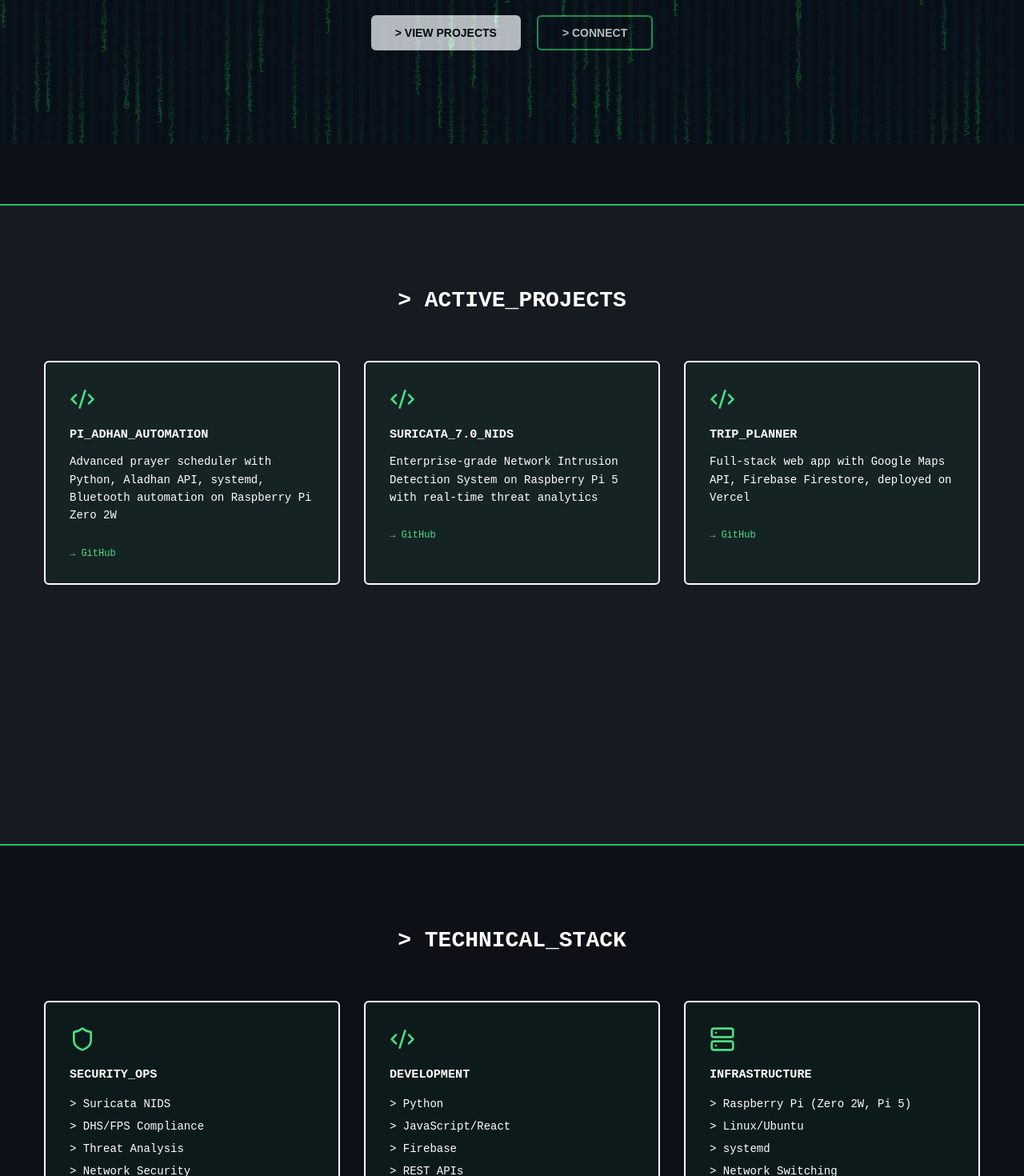
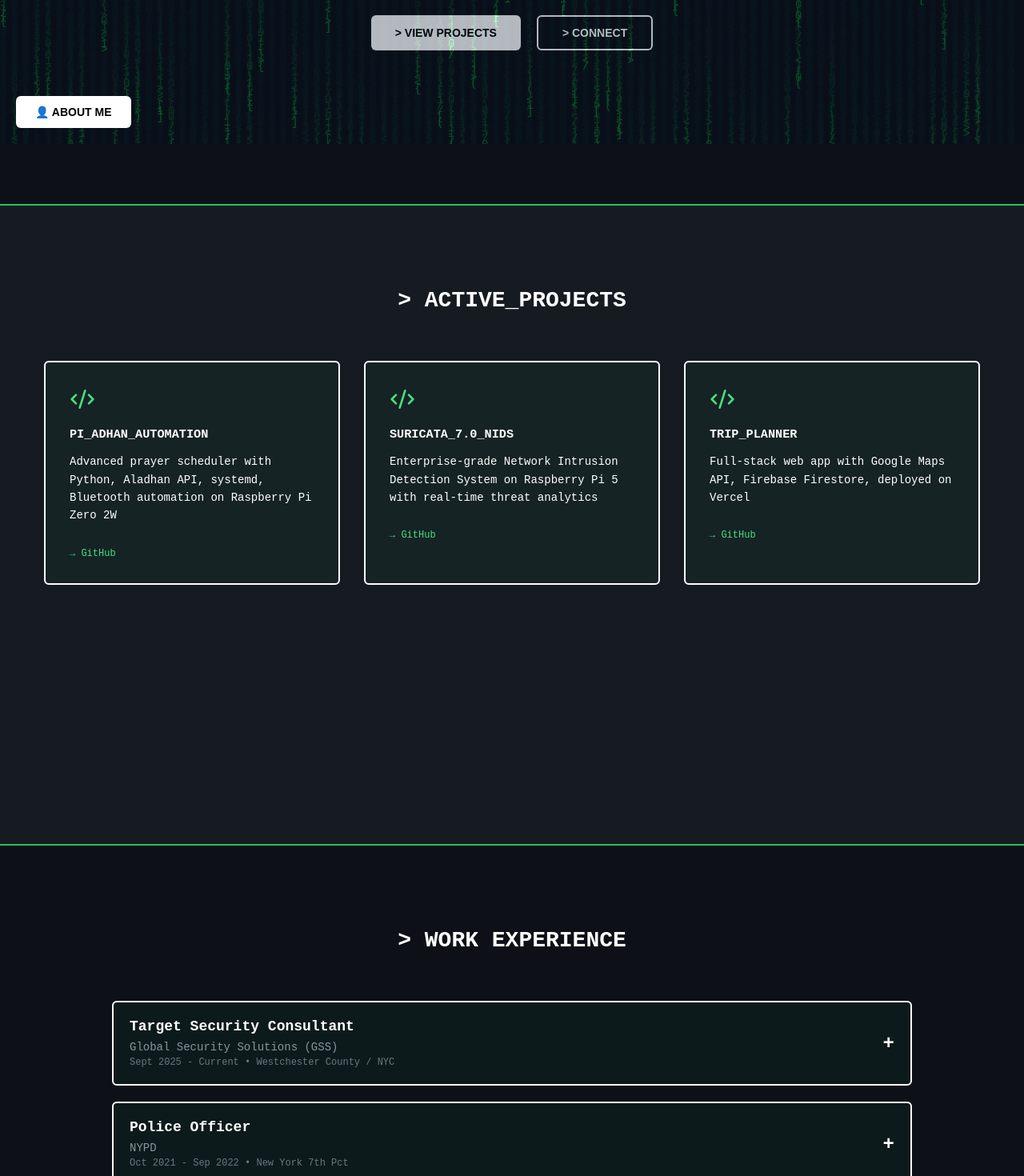
Before and after one commit to Md-Alif-Jasim/my-cyber-portfolio, a React (Create React App) app: page / in a window 1280 px wide. Shown: the part 620-2090 px from the top of the page at 80% size. Built offline with nearby package versions, Linux system fonts and the light colour scheme.

Commit message:
Update App.js (Added about me and added work experience)

```diff
--- a/src/App.js
+++ b/src/App.js
@@ -2,7 +2,7 @@ import React, { useState } from 'react';
 import { Shield, Code2, Server, Mail } from 'lucide-react';
 
 const CodeRainBackground = () => {
-  const canvasRef = React.useRef(null);
+const canvasRef = React.useRef(null);
 
   React.useEffect(() => {
     const canvas = canvasRef.current;
@@ -67,6 +67,8 @@ export default function Portfolio() {
   const [activeSection, setActiveSection] = useState('home');
   const [hoveredProject, setHoveredProject] = useState(null);
   const [hoveredSkill, setHoveredSkill] = useState(null);
+  const [isAboutOpen, setIsAboutOpen] = useState(false);
+  const [expandedJob, setExpandedJob] = useState(null);
 
   const scrollToSection = (id) => {
     setActiveSection(id);
@@ -150,7 +152,7 @@ export default function Portfolio() {
   flexWrap: 'wrap',
   overflow: 'hidden'
 }}>
-  {['home', 'projects', 'skills', 'certifications', 'contact'].map(item => (
+  {['home', 'projects', 'work-experiences', 'certifications', 'contact'].map(item => (
     <button
       key={item}
       onClick={() => scrollToSection(item)}
@@ -217,7 +219,7 @@ export default function Portfolio() {
                 padding: '12px 30px',
                 backgroundColor: 'transparent',
                 color: '#ffffff',
-                border: '2px solid #22c55e',
+                border: '2px solid #ffffff',
                 borderRadius: '6px',
                 fontWeight: 'bold',
                 cursor: 'pointer',
@@ -288,7 +290,7 @@ export default function Portfolio() {
         </div>
       </section>
 
-      {/* SKILLS */}
+     {/* WORK EXPERIENCE */}
       <section id="skills" style={{
         width: '100%',
         minHeight: '100vh',
@@ -297,63 +299,102 @@ export default function Portfolio() {
         borderTop: '2px solid #22c55e',
         boxSizing: 'border-box'
       }}>
-        <div style={{ maxWidth: '1200px', margin: '0 auto', paddingLeft: '15px', paddingRight: '15px', boxSizing: 'border-box' }}>
+        <div style={{ maxWidth: '1000px', margin: '0 auto' }}>
           <h2 style={{ fontSize: '28px', color: '#ffffff', textAlign: 'center', marginBottom: '60px' }}>
-            &gt; TECHNICAL_STACK
+            &gt; WORK EXPERIENCE
           </h2>
-          <div style={{ display: 'grid', gridTemplateColumns: 'repeat(auto-fit, minmax(250px, 1fr))', gap: '30px' }}>
+          <div style={{ display: 'grid', gridTemplateColumns: '1fr', gap: '20px' }}>
             {[
               {
                 id: 1,
-                title: 'SECURITY_OPS',
-                skills: ['Suricata NIDS', 'DHS/FPS Compliance', 'Threat Analysis', 'Network Security'],
-                icon: Shield
+                company: 'Global Security Solutions (GSS)',
+                role: 'Target Security Consultant',
+                period: 'Sept 2025 - Current',
+                location: 'Westchester County / NYC',
+                details: [
+                  'Manage security operations across multiple sites',
+                  'Oversee armed security personnel and protocols',
+                  'Implement DHS/FPS compliance standards',
+                  'Conduct threat assessments and risk management'
+                ]
+              },
+
+              {
+                id: 3,
+                company: 'NYPD',
+                role: 'Police Officer',
+                period: 'Oct 2021 - Sep 2022',
+                location: 'New York 7th Pct',
+                details: [
+                  'Patrolled assigned sectors and maintained public order',
+                  'Responded to emergency calls and incidents',
+                  'Conducted investigations and evidence collection',
+                  'Developed crisis de-escalation and threat assessment skills'
+                ]
               },
               {
-                id: 2,
-                title: 'DEVELOPMENT',
-                skills: ['Python', 'JavaScript/React', 'Firebase', 'REST APIs'],
-                icon: Code2
+                id: 4,
+                company: 'Syzygy Integration',
+                role: 'QA Engineer',
+                period: 'Oct 2022 - Jan 2024',
+                location: 'West Conshohocken, PA',
+                details: [
+                  'Performed comprehensive software testing and quality assurance',
+                  'Identified and documented bugs and system vulnerabilities',
+                  'Collaborated with development teams on fixes',
+                  'Developed test automation scripts and protocols'
+                ]
               },
-              {
-                id: 3,
-                title: 'INFRASTRUCTURE',
-                skills: ['Raspberry Pi (Zero 2W, Pi 5)', 'Linux/Ubuntu', 'systemd', 'Network Switching'],
-                icon: Server
-              },
-            ].map(category => {
-              const Icon = category.icon;
-              return (
+
+            ].map(job => (
+              <div key={job.id} style={{
+                border: '2px solid #ffffff',
+                borderRadius: '6px',
+                backgroundColor: 'rgba(34, 197, 94, 0.05)',
+                overflow: 'hidden'
+              }}>
                 <div
-                  key={category.id}
-                  onMouseEnter={() => setHoveredSkill(category.id)}
-                  onMouseLeave={() => setHoveredSkill(null)}
+                  onClick={() => setExpandedJob(expandedJob === job.id ? null : job.id)}
                   style={{
-                    border: '2px solid',
-                    borderColor: hoveredSkill === category.id ? '#4ade80' : '#ffffff',
-                    padding: '30px',
-                    borderRadius: '6px',
-                    backgroundColor: hoveredSkill === category.id ? 'rgba(74, 222, 128, 0.15)' : 'rgba(34, 197, 94, 0.05)',
-                    transition: 'all 0.3s',
-                    cursor: 'pointer'
+                    padding: '20px',
+                    cursor: 'pointer',
+                    display: 'flex',
+                    justifyContent: 'space-between',
+                    alignItems: 'center',
+                    backgroundColor: expandedJob === job.id ? 'rgba(34, 197, 94, 0.1)' : 'transparent'
                   }}
                 >
-                  <Icon size={32} style={{ color: '#4ade80', marginBottom: '15px' }} />
-                  <h3 style={{ color: '#ffffff', marginTop: 0, marginBottom: '20px' }}>{category.title}</h3>
-                  <ul style={{ color: '#ffffff', listStyle: 'none', padding: 0 }}>
-                    {category.skills.map(skill => (
-                      <li key={skill} style={{ marginBottom: '12px', fontSize: '14px' }}>
-                        &gt; {skill}
-                      </li>
-                    ))}
-                  </ul>
+                  <div>
+                    <h3 style={{ color: '#ffffff', margin: '0 0 8px 0', fontSize: '18px' }}>{job.role}</h3>
+                    <p style={{ color: '#8b949e', margin: '0 0 4px 0', fontSize: '14px' }}>{job.company}</p>
+                    <p style={{ color: '#6e7681', margin: 0, fontSize: '12px' }}>{job.period} • {job.location}</p>
+                  </div>
+                  <span style={{ color: '#ffffff', fontSize: '24px', fontWeight: 'bold' }}>
+                    {expandedJob === job.id ? '−' : '+'}
+                  </span>
                 </div>
-              );
-            })}
+
+                {expandedJob === job.id && (
+                  <div style={{
+                    padding: '20px',
+                    borderTop: '1px solid #ffffff',
+                    backgroundColor: 'rgba(34, 197, 94, 0.03)'
+                  }}>
+                    <ul style={{ color: '#ffffff', listStyle: 'none', padding: 0, margin: 0 }}>
+                      {job.details.map((detail, idx) => (
+                        <li key={idx} style={{ marginBottom: '12px', fontSize: '14px', paddingLeft: '20px', position: 'relative' }}>
+                          <span style={{ position: 'absolute', left: 0, color: '#ffffff'}}>→</span>
+                          {detail}
+                        </li>
+                      ))}
+                    </ul>
+                  </div>
+                )}
+              </div>
+            ))}
           </div>
         </div>
       </section>
-
 
       {/* CERTIFICATIONS */}
       <section id="certifications" style={{
@@ -458,7 +499,74 @@ export default function Portfolio() {
           </div>
           </div>
         </section>
+              {/* ABOUT ME BUTTON */}
+      <button
+        onClick={() => setIsAboutOpen(!isAboutOpen)}
+        style={{
+          position: 'fixed',
+          bottom: '20px',
+          left: '20px',
+          padding: '12px 24px',
+          backgroundColor: '#ffffff',
+          color: '#000',
+          border: 'none',
+          borderRadius: '6px',
+          fontWeight: 'bold',
+          cursor: 'pointer',
+          zIndex: 100,
+          fontSize: '14px'
+        }}
+      >
+        {isAboutOpen ? '✕ CLOSE' : '👤 ABOUT ME'}
+      </button>
 
+      {/* ABOUT ME MODAL */}
+{isAboutOpen && (
+  <div style={{
+    position: 'fixed',
+    top: '60px',
+    left: 0,
+    right: 0,
+    bottom: 0,
+    backgroundColor: 'rgba(0, 0, 0, 0.8)',
+    display: 'flex',
+    alignItems: 'center',
+    justifyContent: 'center',
+    zIndex: 99,
+    padding: '20px'
+  }}>
+    <div style={{
+      backgroundColor: '#161b22',
+      padding: '40px',
+      borderRadius: '8px',
+      maxWidth: '600px',
+      color: '#ffffff',
+      border: '2px solid #ffffff',
+      maxHeight: '80vh',
+      overflow: 'auto'
+    }}>
+      <h2 style={{ color: '#ffffff', marginTop: 0 }}>ABOUT ME</h2>
+      <div style={{ display: 'flex', justifyContent: 'center', marginBottom: '30px' }}>
+      <img
+        src="/mdjasim.jpeg"
+        alt="Md Alif Jasim"
+        style={{
+          width: '150px',
+          borderRadius: '200px',
+          borderRadius: '50%',
+          border: '3px solid #ffffff',
+          objectFit: 'cover'
+        }}
+      />
+      </div>
+
+      <p style={{ marginTop: '30px', borderTop: '1px solid #ffffff', paddingTop: '20px', fontStyle: 'italic' }}>
+        I'm driven by two core strengths: an obsessive curiosity about how technology works and how to protect it, paired with an uncompromising work ethic. These strengths serve a deeper purpose—my values. I'm committed to protecting people, their privacy, and the organizations they trust. Cybersecurity isn't just a career for me; it's a way to live those values while supporting my family. I thrive under pressure, maintaining composure and clarity even in the most severe attacks. Organizations can count on me to be both technically sharp and emotionally steady.
+      </p>
+      <p>When I'm not securing networks, you'll find me in my backyard garden in Yonkers, tending to fruit trees and vegetables, or working on my home cybersecurity lab.</p>
+    </div>
+  </div>
+)}
           </div>
   );
 }
```
